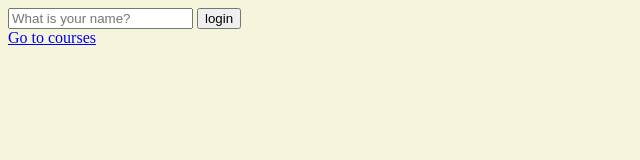
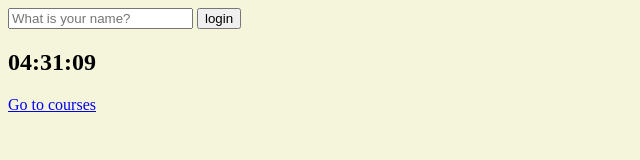
Before and after one commit to jinhajeong527/java-script-study, a plain HTML site: page momentum/index.html in a window 1280 px wide. Shown: the whole page, without its empty margins (0-640 px from the left). Drawn offline with Linux system fonts and the light colour scheme.

Commit message:
clock feature added

```diff
--- a/momentum/index.html
+++ b/momentum/index.html
@@ -22,7 +22,9 @@
       <input type="submit" value="login" />
     </form>
     <h1 id="greeting" class="hidden"></h1>
+    <h2 id="clock">00:00:00</h2>
     <a id="courseLink" href="https://nomadcoders.co">Go to courses</a><!-- link의 디폴트 bahavior는 무엇일까? : click and go somewhere -->
-    <script src="app.js"></script>
+    <script src="js/greeting.js"></script>
+    <script src="js/clcok.js"></script>
   </body>
 </html>
--- /dev/null
+++ b/momentum/js/clcok.js
@@ -0,0 +1,15 @@
+const clock = document.querySelector("h2#clock");
+
+function getClock() {
+    const date = new Date();
+    const hours = date.getHours().toString().padStart(2,"0"); // 길이가 2여야 하고, 2가 아닐 경우 앞에 0을 붙여주어야 한다.
+    const minutes = String(date.getMinutes()).padStart(2,"0");
+    const seconds = date.getSeconds().toString().padStart(2,"0");
+    clock.innerText = `${hours}:${minutes}:${seconds}`;
+}
+
+getClock(); // 여기서 호출해주지 않음 00:00:00을 일 초간 봐야한다.
+setInterval(getClock, 1000); // 1초마다 첫번째 인자에 넣어준 함수가 호출될 것이다.
+
+// 자바 스크립트의 Date 오브젝트
+//setTimeout(sayHello, 5000); // 5초 후에 인자에 넣어준 함수가 호출될 것이다.
```
Also changed, not shown: momentum/js/greeting.js (renamed from momentum/app.js).
